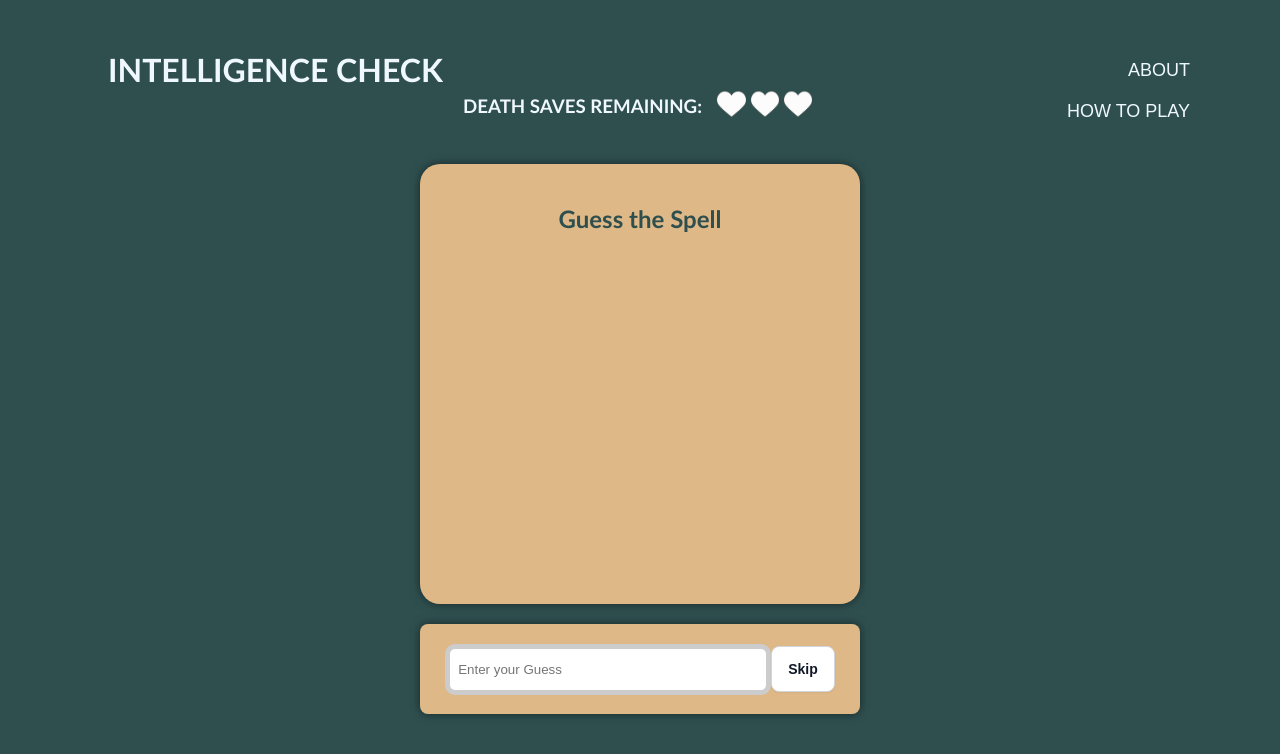
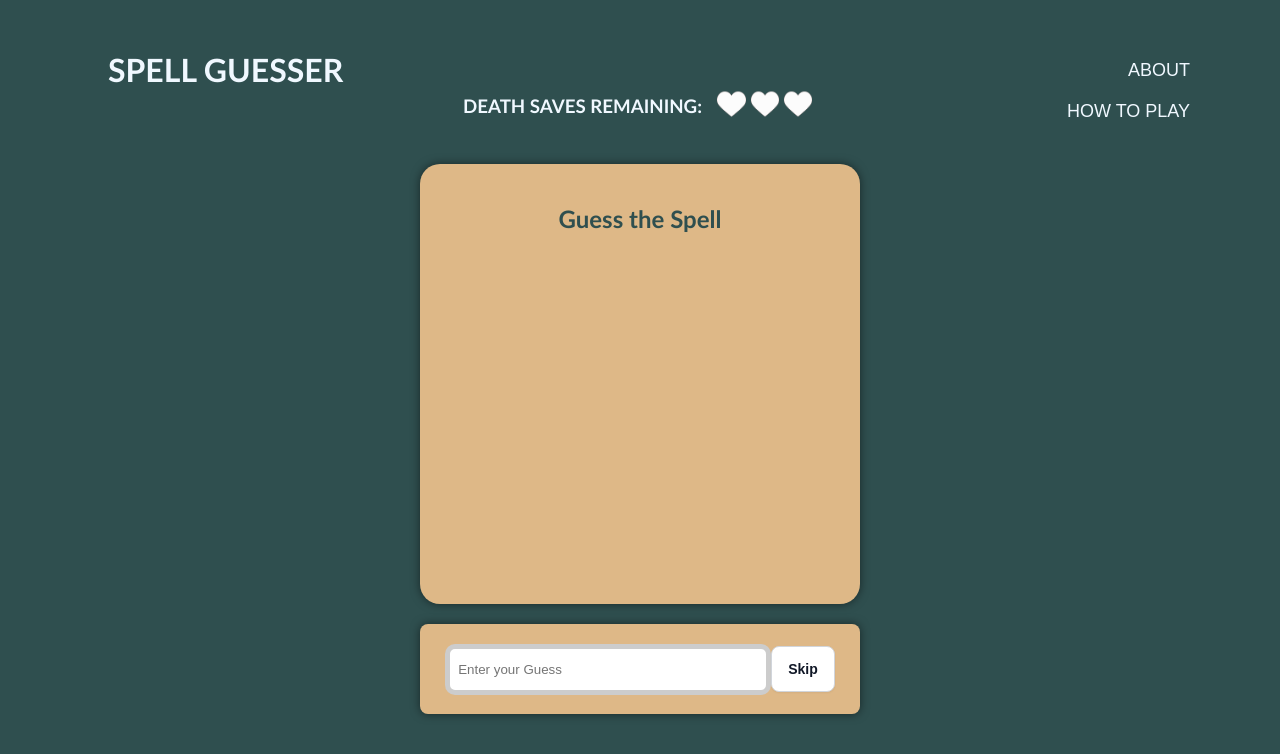
Before and after one commit to ginafender/dnd-game, a plain HTML site: page index.html in a window 1280 px wide. Drawn offline with Linux system fonts and the light colour scheme; no server answers.

Commit message:
Update index.html

```diff
--- a/index.html
+++ b/index.html
@@ -50,7 +50,7 @@
     </div>
 
     <main>
-        <h1>INTELLIGENCE CHECK</h1>
+        <h1>SPELL GUESSER</h1>
     </main>
 
     <div class="deathsavesContainer">
```
